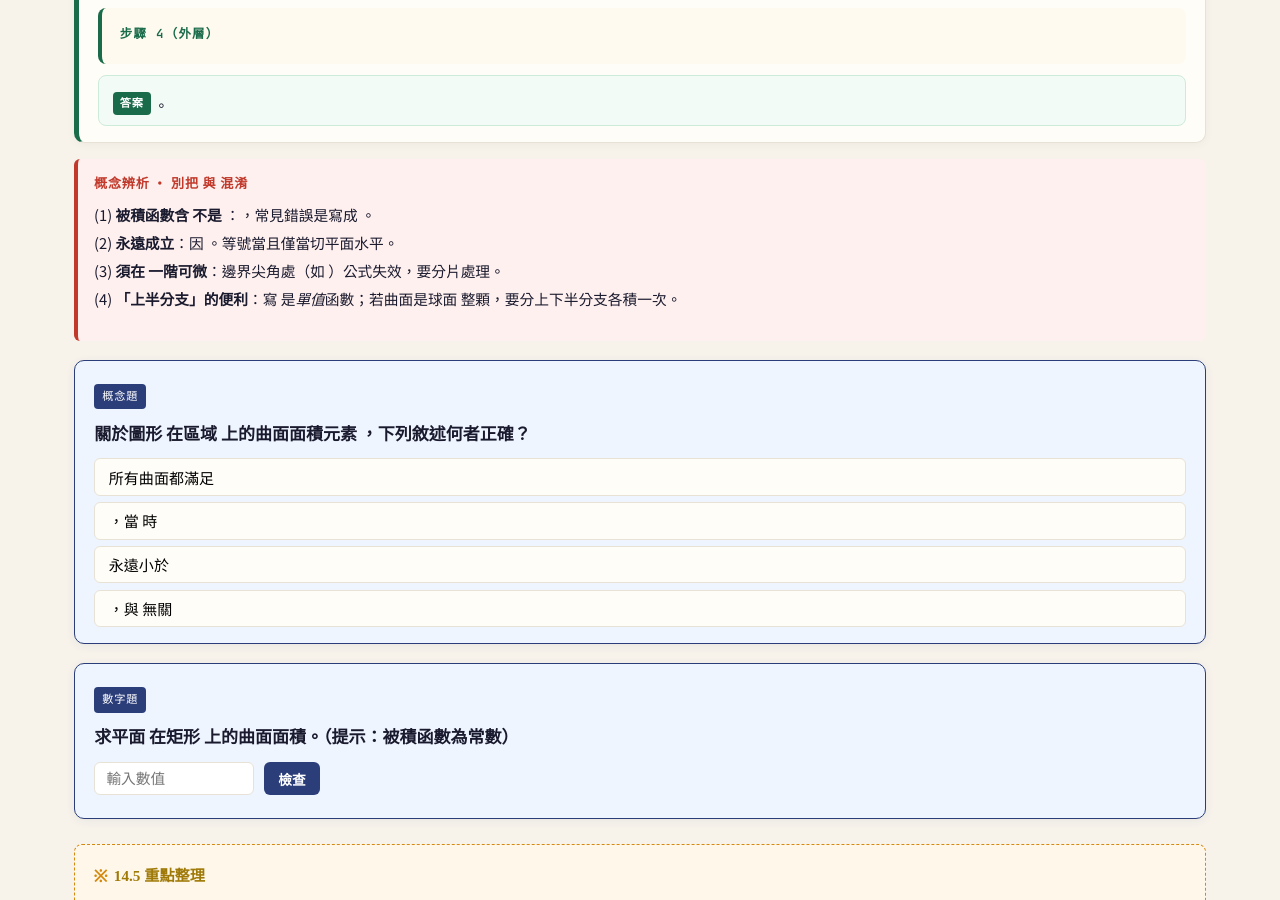
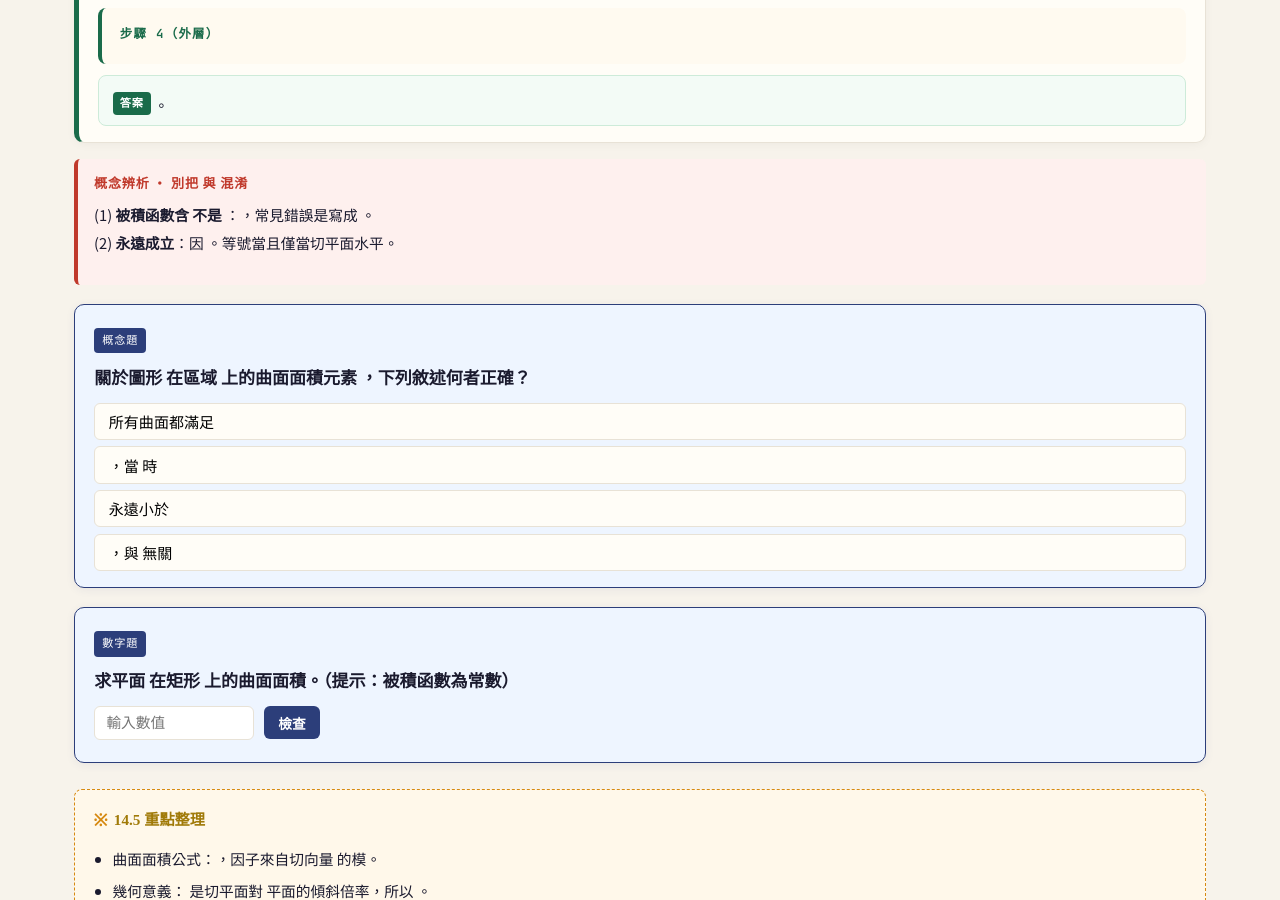
Before and after one commit to phonchi/nsysu-calculus2, a Jekyll site: the page static_files/presentations/multiple_integration_2.html, which Jekyll copies as it is, in a window 1280 px wide and 900 px high, scrolled down 4482 px. Built offline with Jekyll 4.4.1, drawn with Linux system fonts in a browser that asks for light colours; some of the changed text lies outside the part shown.

Commit message:
Add files via upload

```diff
--- a/static_files/presentations/multiple_integration_2.html
+++ b/static_files/presentations/multiple_integration_2.html
@@ -182,7 +182,7 @@ footer{text-align:center;padding:2rem;font-size:.85rem;color:var(--muted);border
   <a class="sn-item" href="#sec-14-5">14.5 曲面面積</a>
   <a class="sn-item sn-sub" href="#sec-14-5-1">  · 公式與切片</a>
   <a class="sn-item sn-sub" href="#sec-14-5-2">  · dS / dA 視覺</a>
-  <a class="sn-item sn-sub" href="#sec-14-5-3">  · 延伸例題</a>
+  <a class="sn-item sn-sub" href="#sec-14-5-3">  · 講義例題</a>
   <a class="sn-item" href="#sec-14-6">14.6 三重積分</a>
   <a class="sn-item sn-sub" href="#sec-14-6-1">  · 定義與性質</a>
   <a class="sn-item sn-sub" href="#sec-14-6-2">  · Fubini 例題</a>
@@ -283,7 +283,7 @@ footer{text-align:center;padding:2rem;font-size:.85rem;color:var(--muted);border
   </div>
 
   <h4 id="sec-14-5-2">診斷視覺：傾斜角 $\gamma$ 如何決定 $dS/dA$</h4>
-  <p>把曲面在某點的局部切平面想像成「對 $xy$ 平面斜傾斜角度 $\gamma$ 的薄片」。當 $\gamma=0$ 時切平面水平，$dS=dA$；$\gamma$ 越大切平面越陡，相同投影 $dA$ 對應的真實面積 $dS$ 就越大，倍率為 <strong>$\sec\gamma$</strong>。事實上若 $f_x,f_y$ 已給定，$\sqrt{1+f_x^2+f_y^2}=\sec\gamma$（其中 $\tan\gamma=\sqrt{f_x^2+f_y^2}$）。</p>
+  <p>把曲面在某點的局部切平面想像成「對 $xy$ 平面傾斜角度 $\gamma$ 的薄片」。當 $\gamma=0$ 時切平面水平，$dS=dA$；$\gamma$ 越大切平面越陡，相同投影 $dA$ 對應的真實面積 $dS$ 就越大，倍率為 <strong>$\sec\gamma$</strong>。若 $f_x,f_y$ 已給定，$\sqrt{1+f_x^2+f_y^2}=\sec\gamma$（其中 $\tan\gamma=\sqrt{f_x^2+f_y^2}$）。</p>
   <div class="viz-layout">
     <div>
       <div class="canvas3d-panel canvas-2d">
@@ -353,9 +353,7 @@ footer{text-align:center;padding:2rem;font-size:.85rem;color:var(--muted);border
   <div class="concept-warning">
     <div class="cw-title">概念辨析 · 別把 $f$ 與 $f_x,f_y$ 混淆</div>
     <p>(1) <strong>被積函數含 $f_x,f_y$ 不是 $f$</strong>：$\sqrt{1+f_x^2+f_y^2}$，常見錯誤是寫成 $\sqrt{1+f^2}$。<br>
-    (2) <strong>$dS\ge dA$ 永遠成立</strong>：因 $\sqrt{1+f_x^2+f_y^2}\ge 1$。等號當且僅當切平面水平。<br>
-    (3) <strong>$f$ 須在 $R$ 一階可微</strong>：邊界尖角處（如 $z=|x|$）公式失效，要分片處理。<br>
-    (4) <strong>「上半分支」的便利</strong>：寫 $z=f(x,y)$ 是<em>單值</em>函數；若曲面是球面 $x^2+y^2+z^2=4$ 整顆，要分上下半分支各積一次。</p>
+    (2) <strong>$dS\ge dA$ 永遠成立</strong>：因 $\sqrt{1+f_x^2+f_y^2}\ge 1$。等號當且僅當切平面水平。</p>
   </div>
 
   <div class="quiz-card" id="q-145">
@@ -387,7 +385,6 @@ footer{text-align:center;padding:2rem;font-size:.85rem;color:var(--muted);border
       <li>幾何意義：$\sqrt{1+f_x^2+f_y^2}=\sec\gamma$ 是切平面對 $xy$ 平面的傾斜倍率，所以 $dS\ge dA$。</li>
       <li>對「線性函數 $f=ax+by+c$」，被積函數為常數 $\sqrt{1+a^2+b^2}$，面積 = 此常數 × 投影區域面積。</li>
       <li>圓盤型 $R$ 通常極座標化最簡：$dA=r\,dr\,d\theta$ 並換 $f_x,f_y$ 為極座標。</li>
-      <li>球面要分上 / 下半分支處理；$f_x,f_y$ 在分支邊界（如赤道）會發散，靠變數變換或極限處理。</li>
     </ul>
   </div>
 </section>
@@ -845,7 +842,6 @@ footer{text-align:center;padding:2rem;font-size:.85rem;color:var(--muted);border
       <li>選用準則：圓柱對稱（含 $\sqrt{x^2+y^2}$、繞 $z$ 軸旋轉體）→ 圓柱；球對稱、含 $x^2+y^2+z^2$ → 球面。</li>
       <li>「最內層先固定範圍」原則：圓柱 z 從 $z_1(r,\theta)$ 到 $z_2(r,\theta)$；球面 $\rho$ 從 $\rho_1(\phi,\theta)$ 到 $\rho_2(\phi,\theta)$。</li>
       <li>當被積函數可分離（如 $f(\rho)\cdot g(\phi)\cdot h(\theta)$），三層積分可拆成三個一維積分相乘。</li>
-      <li>常用值：球體積 $\tfrac{4}{3}\pi a^3$、圓錐體積 $\tfrac{1}{3}\pi r^2 h$、半球體積 $\tfrac{2}{3}\pi a^3$。</li>
     </ul>
   </div>
 </section>
@@ -1100,6 +1096,7 @@ footer{text-align:center;padding:2rem;font-size:.85rem;color:var(--muted);border
     <div class="ref-card-header"><span class="ref-card-name">常用體積公式</span><span class="ref-card-name-en">常用</span></div>
     <div class="ref-card-eq">球 $V=\dfrac{4\pi a^3}{3}$；半球 $\dfrac{2\pi a^3}{3}$；圓柱 $\pi r^2 h$；圓錐 $\dfrac{1}{3}\pi r^2 h$</div>
   </div>
+
 </section>
 
 <footer>
```
